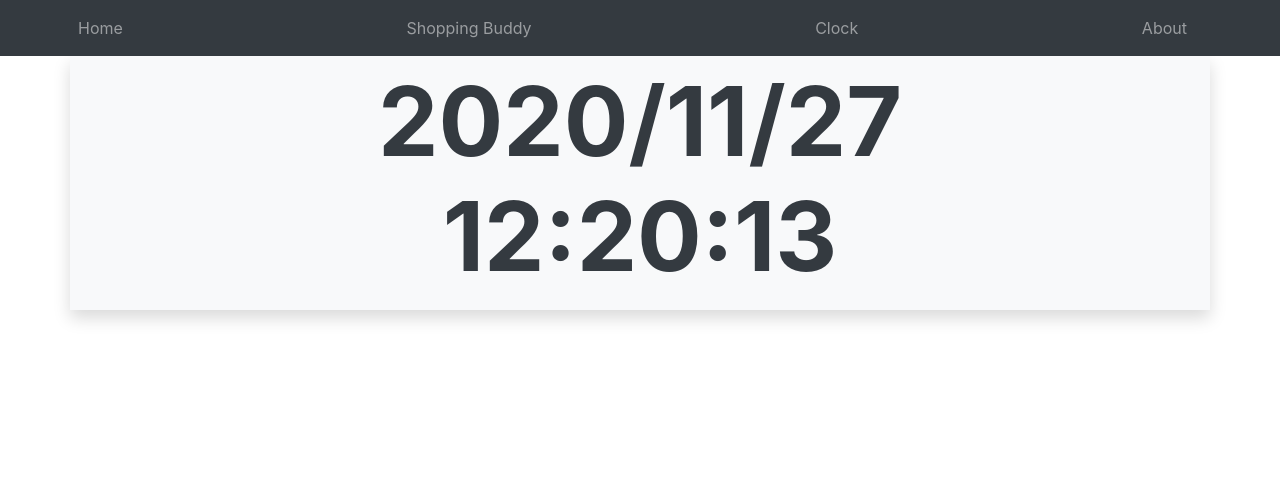
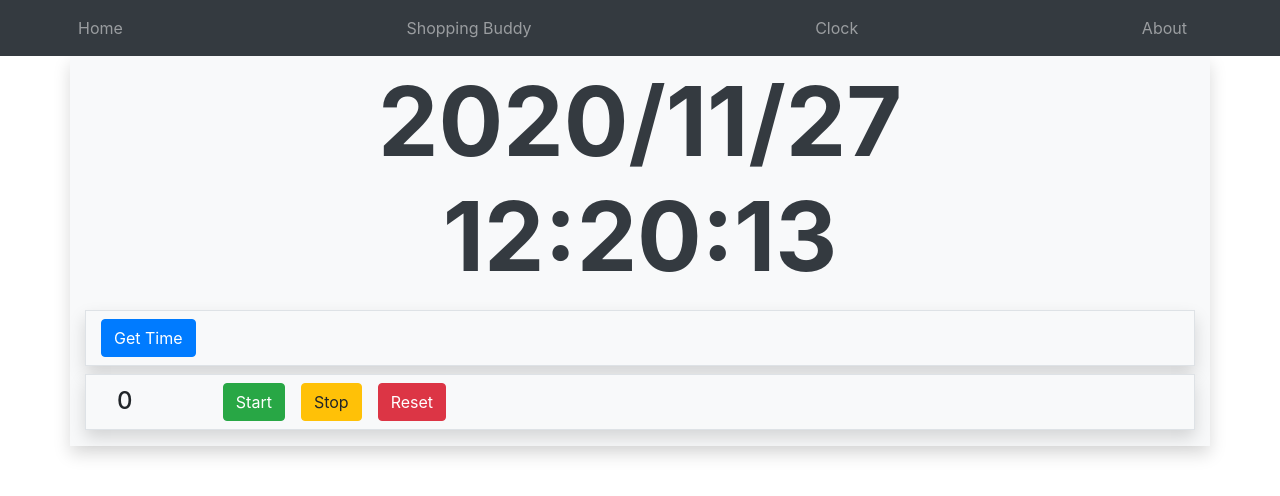
Before and after one commit to vyse12138/react-projects, a React (Create React App) app: page /Clock in a window 1280 px wide. Shown: the top 496 px of the page. Built offline with nearby package versions, Linux system fonts and the light colour scheme.

Commit message:
counter added

```diff
--- a/src/pages/Clock.js
+++ b/src/pages/Clock.js
@@ -1,5 +1,4 @@
-
-import { useEffect, useState } from 'react';
+import { useEffect, useState, useRef} from 'react';
 
 function Clock() {
 
@@ -25,13 +24,57 @@ function Clock() {
 
     })
 
+    const [currentTime, setCurrentTime] = useState();
+    const handleOnGetTime = () =>{
+        setCurrentTime(`${hour}:${minute}:${second}`);
+    }
+
+    const [count, setCount] = useState(0);
+
+    const counter = useRef(null)
+    const handleOnStart = () =>{
+
+        counter.current = setInterval(() => {
+            setCount((count) => count +1);
+
+        }, 1000);
+    }
+
+    const handleOnStop = () =>{
+        clearInterval(counter.current)
+    }
+
+
+    const handleOnReset = () =>{
+        clearInterval(counter.current);
+        setCount(0);
+    }
     let clockDate =`${year}/${month}/${day}`;
-    let clockTime =`${hour}:${minute}:${second}`;
+    let clockTime = (date.getSeconds()%2)
+                    ? `${hour}:${minute}:${second}`
+                    : `${hour} ${minute} ${second}`;
     return(
         <div className="clock container bg-light border-top-0 shadow py-2">
             <div className="date text-center  text-dark display-1 font-weight-bold">{clockDate}</div>
             <div className="time text-center text-dark  display-1 font-weight-bold pb-2">{clockTime}</div>
-	    </div>
+
+            <div className="container row  no-gutters bg-light border shadow py-2 my-2">
+                <button className='btn btn-primary' onClick={()=>handleOnGetTime()}>Get Time</button>
+
+                <h4 className='  mx-3'>{currentTime}</h4>
+	        </div>
+            <div className="container row  no-gutters bg-light border shadow py-2 my-2">
+
+
+                <h4 className='col-1 my-1 mx-3'>{count}</h4>
+
+                <button className='btn btn-success mr-3' onClick={()=>handleOnStart()}>Start</button>
+                <button className='btn btn-warning mr-3' onClick={()=>handleOnStop()}>Stop</button>
+                <button className='btn btn-danger' onClick={()=>handleOnReset()}>Reset</button>
+
+	        </div>
+        </div>
+
     )
 
 }
```
Also changed, not shown: 1 other file (tests, documents, lock files or other folders).
